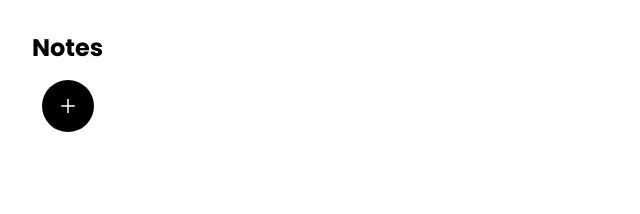
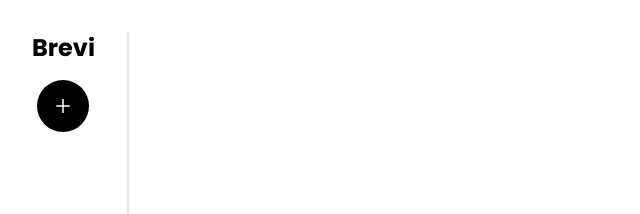
Before and after one commit to samuellsantos/Notes, a React (Vite) app: page / in a window 1280 px wide. Shown: the top 214 px of the page, without its empty margins (0-640 px from the left). Built offline with nearby package versions, Linux system fonts and the light colour scheme.

Commit message:
Resolving animation of add Button

```diff
--- a/index.html
+++ b/index.html
@@ -3,12 +3,12 @@
 
 <head>
   <meta charset="UTF-8" />
-  <link rel="icon" type="image/svg+xml" href="https://cdn.icon-icons.com/icons2/153/PNG/256/bloc_notes_21874.png" />
+  <link rel="icon" type="image/svg+xml" href="https://creazilla-store.fra1.digitaloceanspaces.com/icons/3433353/note-icon-md.png" />
   <link rel="preconnect" href="https://fonts.googleapis.com">
   <link rel="preconnect" href="https://fonts.gstatic.com" crossorigin>
   <link href="https://fonts.googleapis.com/css2?family=Poppins:wght@200;300;500;700&display=swap" rel="stylesheet">
   <meta name="viewport" content="width=device-width, initial-scale=1.0" />
-  <title>Notes APP</title>
+  <title>Brevi</title>
 </head>
 
 <body>
--- a/src/App.tsx
+++ b/src/App.tsx
@@ -4,7 +4,7 @@ function App() {
 
   return (
     <>
-      <div className='font-poppins w-full h-full flex p-8'>
+      <div className='min-h-full'>
         <NotesAPP />
       </div>
     </>
--- a/src/components/NotesAPP.tsx
+++ b/src/components/NotesAPP.tsx
@@ -3,7 +3,7 @@ import { SideMenu } from './SideMenu'
 
 export const NotesAPP = () => {
   return (
-    <div>
+    <div className='font-poppins w-full h-screen flex p-8'>
       <SideMenu />
     </div>
   )
--- a/src/components/SideMenu.tsx
+++ b/src/components/SideMenu.tsx
@@ -11,11 +11,11 @@ export const SideMenu = () => {
   }
 
   return (
-    <div className='font-poppins font-medium flex flex-col items-center gap-4'>
+    <div className='font-poppins font-medium flex flex-col items-center gap-4 border-r-2 border-slate-200 pr-8 min-h-full'>
       <div className='text-2xl font-bold'>
-        Notes
+        Brevi
       </div>
-      <div className={`bg-black p-4 rounded-full cursor-pointer hover:opacity-70 ${displayColor && 'rotate-45'} transition-colors`} onClick={toggleColor}>
+      <div className={`bg-black p-4 rounded-full cursor-pointer hover:opacity-70 ${displayColor && 'rotate-x'} transition-transform`} onClick={toggleColor}>
         <AiOutlinePlus color='white' size='20'/>
       </div>
 
@@ -28,19 +28,19 @@ export const SideMenu = () => {
             transition={{ duration: 0.5 }}
             className='flex flex-col items-center gap-4'
           >
-            <motion.div key='yellow' custom={1} animate={{ opacity: 1, y: 0 }} initial={{ opacity: 0, y: -20 }} exit={{ opacity: 0, y: -20 }} transition={{ duration: 0.5, delay: 0.1 }}>
+            <motion.div key='yellow' custom={1} animate={{ opacity: 1, y: 0 }} initial={{ opacity: 0, y: -20 }} exit={{ opacity: 0, y: -20 }} transition={{ duration: 0.1, delay: 0.1 }}>
               <ColorSelect color='bg-yellow-500' />
             </motion.div>
-            <motion.div key='rose' custom={2} animate={{ opacity: 1, y: 0 }} initial={{ opacity: 0, y: -20 }} exit={{ opacity: 0, y: -20 }} transition={{ duration: 0.5, delay: 0.2 }}>
+            <motion.div key='rose' custom={2} animate={{ opacity: 1, y: 0 }} initial={{ opacity: 0, y: -20 }} exit={{ opacity: 0, y: -20 }} transition={{ duration: 0.1, delay: 0.2 }}>
               <ColorSelect color='bg-rose-400' />
             </motion.div>
-            <motion.div key='fuchsia' custom={3} animate={{ opacity: 1, y: 0 }} initial={{ opacity: 0, y: -20 }} exit={{ opacity: 0, y: -20 }} transition={{ duration: 0.5, delay: 0.3 }}>
+            <motion.div key='fuchsia' custom={3} animate={{ opacity: 1, y: 0 }} initial={{ opacity: 0, y: -20 }} exit={{ opacity: 0, y: -20 }} transition={{ duration: 0.1, delay: 0.3 }}>
               <ColorSelect color='bg-fuchsia-400' />
             </motion.div>
-            <motion.div key='cyan' custom={4} animate={{ opacity: 1, y: 0 }} initial={{ opacity: 0, y: -20 }} exit={{ opacity: 0, y: -20 }} transition={{ duration: 0.5, delay: 0.4 }}>
+            <motion.div key='cyan' custom={4} animate={{ opacity: 1, y: 0 }} initial={{ opacity: 0, y: -20 }} exit={{ opacity: 0, y: -20 }} transition={{ duration: 0.1, delay: 0.4 }}>
               <ColorSelect color='bg-cyan-300' />
             </motion.div>
-            <motion.div key='lime' custom={5} animate={{ opacity: 1, y: 0 }} initial={{ opacity: 0, y: -20 }} exit={{ opacity: 0, y: -20 }} transition={{ duration: 0.5, delay: 0.5 }}>
+            <motion.div key='lime' custom={5} animate={{ opacity: 1, y: 0 }} initial={{ opacity: 0, y: -20 }} exit={{ opacity: 0, y: -20 }} transition={{ duration: 0.1, delay: 0.5 }}>
               <ColorSelect color='bg-lime-300' />
             </motion.div>
           </motion.div>
--- a/tailwind.config.js
+++ b/tailwind.config.js
@@ -6,6 +6,9 @@ export default {
       fontFamily: {
         poppins: ['poppins', 'sans-serif'],
       },
+      rotate: {
+        x: '590deg',
+      },
     },
   },
   plugins: [],
```
